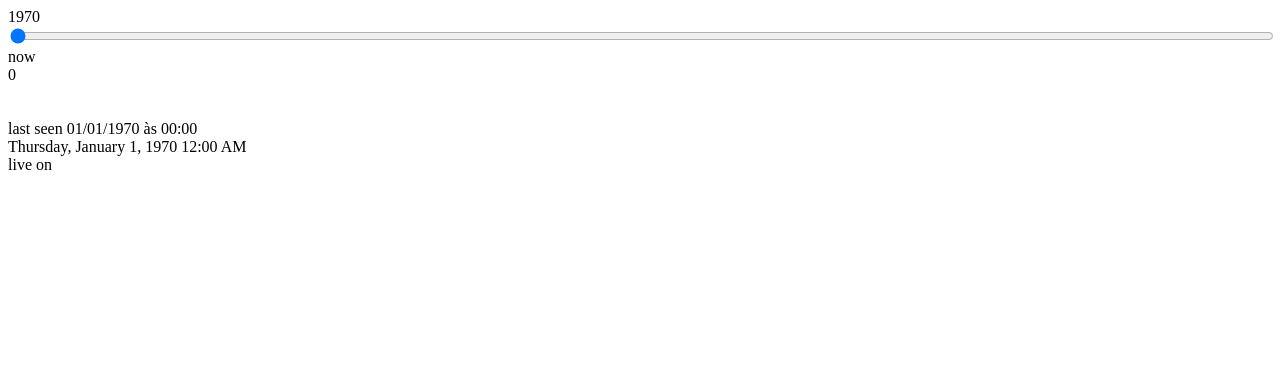
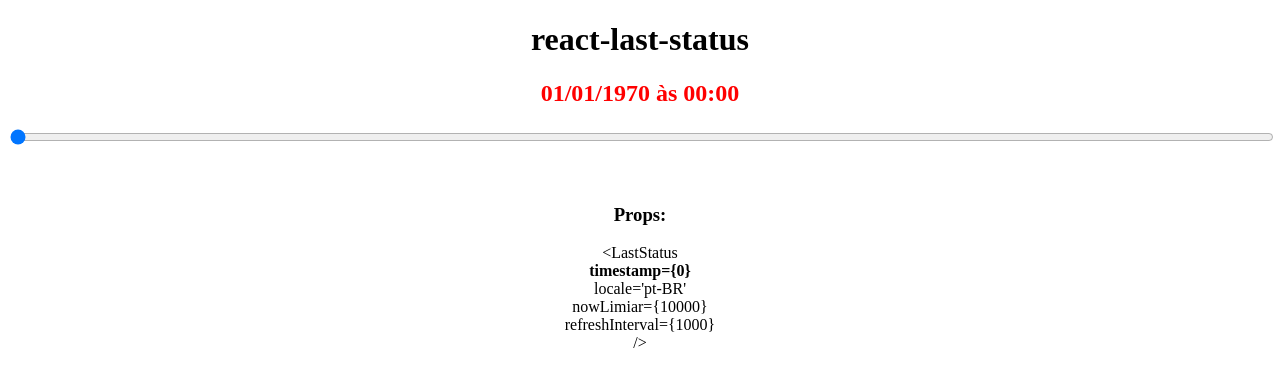
Before and after one commit to vitorcremonez/react-last-status, a React (Create React App) app: page / in a window 1280 px wide. Shown: the top 386 px of the page. Built offline with nearby package versions, Linux system fonts and the light colour scheme.

Commit message:
Using momentjs calendar function to calculate last status.

```diff
--- a/src/components/App.js
+++ b/src/components/App.js
@@ -3,27 +3,117 @@ import LastStatus from "./LastStatus";
 import moment from 'moment';
 
 class App extends Component {
+    TIMESTAMP = "TIMESTAMP";
+    LOCALE = "LOCALE";
+    NOWLIMIAR = "NOWLIMIAR";
+    REFRESHINTERVAL = "REFRESHINTERVAL";
+
     constructor(props) {
         super(props);
         this.state = {
             timestamp: 0,
-            min: moment('2018-01-01T03:55:33+00:00').valueOf(),
+            min: moment().subtract(2, 'week').valueOf(),
             now: moment().valueOf(),
+            locale: 'pt-BR',
+            nowLimiar: 10000,
+            refreshInterval: 1000,
+            selected: this.TIMESTAMP,
+        };
+    }
+
+    renderTimestampSelector() {
+        return (
+            <div>
+                <input type="range" style={{width:"100%"}} min={this.state.min} max={this.state.now} onChange={(event) => this.setState({timestamp: event.target.value, now: moment().valueOf()})}/>
+            </div>
+        );
+    }
+
+    renderLocaleSelector() {
+        return (
+            <div>
+                <button onClick={() => this.setState({locale: 'en'})}>English (EUA)</button>
+                <button onClick={() => this.setState({locale: 'pt-BR'})}>Portuguese (Brazil)</button>
+            </div>
+        );
+    }
+
+    renderNowLimiarSelector() {
+        return (
+            <form onSubmit={(event) => {
+                event.preventDefault();
+                this.setState({nowLimiar: this.refs.nowLimiar.value});
+            }}>
+                <input ref={"nowLimiar"} placeholder="nowLimiar..."/>
+                <br/>
+                <button type="submit">ok</button>
+            </form>
+        );
+    }
+
+    renderRefreshIntervalSelector() {
+        return (
+            <form onSubmit={(event) => {
+                event.preventDefault();
+                this.setState({refreshInterval: this.refs.refreshInterval.value});
+            }}>
+                <input ref={"refreshInterval"} placeholder="refreshInterval..."/>
+                <br/>
+                <button type="submit">ok</button>
+            </form>
+        );
+    }
+
+    renderSelectors() {
+        switch (this.state.selected) {
+            case this.TIMESTAMP:
+                return this.renderTimestampSelector();
+            case this.LOCALE:
+                return this.renderLocaleSelector();
+            case this.NOWLIMIAR:
+                return this.renderNowLimiarSelector();
+            case this.REFRESHINTERVAL:
+                return this.renderRefreshIntervalSelector();
+            default:
+                return <div>Click to select a prop!</div>
         }
     }
 
     render() {
         return (
-            <div>
-                <div>
-                    1970 <input type="range" style={{width:"100%"}} min={this.state.min} max={this.state.now} onChange={(event) => this.setState({timestamp: event.target.value, now: moment().valueOf()})}/> now
-                </div>
-                <div>
-                    { this.state.timestamp }
-                </div>
+            <div style={{textAlign: "center"}}>
+                <h1>react-last-status</h1>
+
+                <h2 style={{color: "red"}}>
+                    <LastStatus
+                        timestamp={parseInt(this.state.timestamp)}
+                        nowLimiar={this.state.nowLimiar}
+                        refreshInterval={this.state.refreshInterval}
+                        locale={this.state.locale}/>
+                </h2>
+
+                { this.renderSelectors() }
+
                 <br/>
                 <br/>
-                last seen <LastStatus timestamp={parseInt(this.state.timestamp)} locale={'pt-BR'}/>
+
+                <div>
+                    <h3>Props:</h3>
+                    { '<LastStatus ' }
+                    <div style={this.state.selected === this.TIMESTAMP ? {fontWeight: "bold"} : null} onClick={() => {this.setState({selected: this.TIMESTAMP})}}>
+                        timestamp={`{${this.state.timestamp}}`}
+                    </div>
+                    <div style={this.state.selected === this.LOCALE ? {fontWeight: "bold"} : null} onClick={() => {this.setState({selected: this.LOCALE})}}>
+                        locale={`'${this.state.locale}'`}
+                    </div>
+                    <div style={this.state.selected === this.NOWLIMIAR ? {fontWeight: "bold"} : null} onClick={() => {this.setState({selected: this.NOWLIMIAR})}}>
+                        nowLimiar={`{${this.state.nowLimiar}}`}
+                    </div>
+                    <div style={this.state.selected === this.REFRESHINTERVAL ? {fontWeight: "bold"} : null} onClick={() => {this.setState({selected: this.REFRESHINTERVAL})}}>
+                        refreshInterval={`{${this.state.refreshInterval}}`}
+                    </div>
+                    { '/>' }
+                </div>
             </div>
         );
     }
--- a/src/components/LastStatus.js
+++ b/src/components/LastStatus.js
@@ -1,11 +1,22 @@
 import React, {Component} from 'react';
-import moment from 'moment';
 import { connect } from 'react-redux';
 import PropTypes from 'prop-types';
+import moment from 'moment';
+import 'moment/locale/pt-br';
 
 class LastStatus extends Component {
+    static defaultProps = {
+        locale: 'en',
+        nowLimiar: 30000, //ms
+        refreshInterval: 15000, //ms
+    };
+
     constructor(props) {
         super(props);
+        this.dictionary = this.props.languages[this.props.locale];
+    }
+
+    componentWillUpdate() {
         this.dictionary = this.props.languages[this.props.locale];
     }
 
@@ -14,44 +25,28 @@ class LastStatus extends Component {
             () => {
                 this.forceUpdate()
             },
-            this.props.liveInterval
+            this.props.refreshInterval
         );
-    }
-
-    fullDate(timestamp) {
-        const weekday = this.dictionary.weekdays[moment(timestamp).format('d')];
-        const month = this.dictionary.months[moment(timestamp).format('M') - 1];
-        return moment(timestamp).format(`[${weekday}], DD [de] [${month}] [de] YYYY [às] HH:mm`);
-    }
-
-    lastStatus(timestamp) {
-        const weekday = this.dictionary.weekdays[moment(timestamp).format('d')];
-        const elapsedDays = moment().diff(moment(timestamp).startOf('day'), 'days');
-        const elapsedMilliseconds = moment().diff(timestamp, 'milliseconds');
-        if (elapsedMilliseconds < 0) {
-            return 'invalid elapsed milliseconds';
-        } else if (elapsedMilliseconds < this.props.onlineLimiar) {
-            return this.dictionary.online;
-        } else if (elapsedDays < 1) {
-            return moment(timestamp).format(`[${this.dictionary.today}] [${this.dictionary.at}] HH:mm`);
-        } else if (elapsedDays < 2) {
-            return moment(timestamp).format(`[${this.dictionary.yesterday}] [${this.dictionary.at}] HH:mm`);
-        } else if (elapsedDays < 7) {
-            return moment(timestamp).format(`[${weekday}] [${this.dictionary.at}] HH:mm`);
-        } else {
-            return moment(timestamp).format(`DD/MM/YYYY [${this.dictionary.at}] HH:mm`);
-        }
     }
 
     render() {
         const timestamp = this.props.timestamp;
         return (
-            <span title={ this.fullDate(timestamp) }>
-                { this.lastStatus(timestamp) }
-                <br/>
-                { moment(timestamp).format('LLLL') }
-                <br/>
-                { this.props.live ? 'live on' : 'live off' }
+            <span title={ moment(timestamp).locale(this.props.locale).format('LLLL').toLowerCase() }>
+                {
+                    moment(timestamp).locale(this.props.locale).calendar(null, {
+                        sameDay: (now) => {
+                            if (!moment(timestamp).locale(this.props.locale).isBefore(now - this.props.nowLimiar)) {
+                                return this.dictionary ? this.dictionary.now : '[online]';
+                            } else {
+                                return this.dictionary ? this.dictionary.sameDay : null;
+                            }
+                        },
+                        lastDay: this.dictionary ? this.dictionary.lastDay : null,
+                        lastWeek: this.dictionary ? this.dictionary.lastWeek : null,
+                        sameElse: this.dictionary ? this.dictionary.sameElse : null,
+                    }).toLowerCase()
+                }
             </span>
         );
     }
@@ -63,11 +58,4 @@ function mapStateToProps(state) {
     }
 }
 
-LastStatus.defaultProps = {
-    locale: 'es-US',
-    onlineLimiar: 30000,
-    live: true,
-    liveInterval: 15000,
-};
-
 export default connect(mapStateToProps)(LastStatus);
--- a/src/reducers/LanguagesReducer.js
+++ b/src/reducers/LanguagesReducer.js
@@ -1,72 +1,18 @@
 const languages = {
-    'es-US': {
-        online: 'online',
-        offline: 'offline',
-        lastSeen: 'last seen',
-        today: 'today',
-        yesterday: 'yesterday',
-        at: 'at',
-        weekdays: [
-            'sunday',
-            'monday',
-            'tuesday',
-            'wednesday',
-            'thursday',
-            'friday',
-            'saturday',
-        ],
-        months: [
-            'january',
-            'february',
-            'marçh',
-            'april',
-            'may',
-            'june',
-            'july',
-            'august',
-            'september',
-            'october',
-            'november',
-            'december',
-        ],
-        messages: {
-            online: 'online',
-            yesterday: 'yesterday',
-            thisweek: 'weekdays[1] at HH:mm',
-            later: 'DD/MM/YYYY at HH:mm',
-        }
+    'en': {
+        now: `[online]`,
+        sameDay: `[today] [at] HH:mm`,
+        lastDay: `[yesterday] [at] HH:mm`,
+        lastWeek: `dddd [at] HH:mm`,
+        sameElse: `L [at] HH:mm`,
     },
     'pt-BR': {
-        online: 'online',
-        offline: 'offline',
-        lastSeen: 'visto por último',
-        today: 'hoje',
-        yesterday: 'ontem',
-        at: 'às',
-        weekdays: [
-            'domingo',
-            'segunda',
-            'terça',
-            'quarta',
-            'quinta',
-            'sexta',
-            'sábado',
-        ],
-        months: [
-            'janeiro',
-            'fevereiro',
-            'março',
-            'abril',
-            'maio',
-            'junho',
-            'julho',
-            'agosto',
-            'setembro',
-            'outubro',
-            'novembro',
-            'dezembro',
-        ],
-    }
+        now: `[online]`,
+        sameDay: `[hoje] [às] HH:mm`,
+        lastDay: `[ontem] [às] HH:mm`,
+        lastWeek: `dddd [às] HH:mm`,
+        sameElse: `L [às] HH:mm`,
+    },
 };
 
 export default function (state = languages, action) {
```
Also changed, not shown: 1 other file (tests, documents, lock files or other folders).
